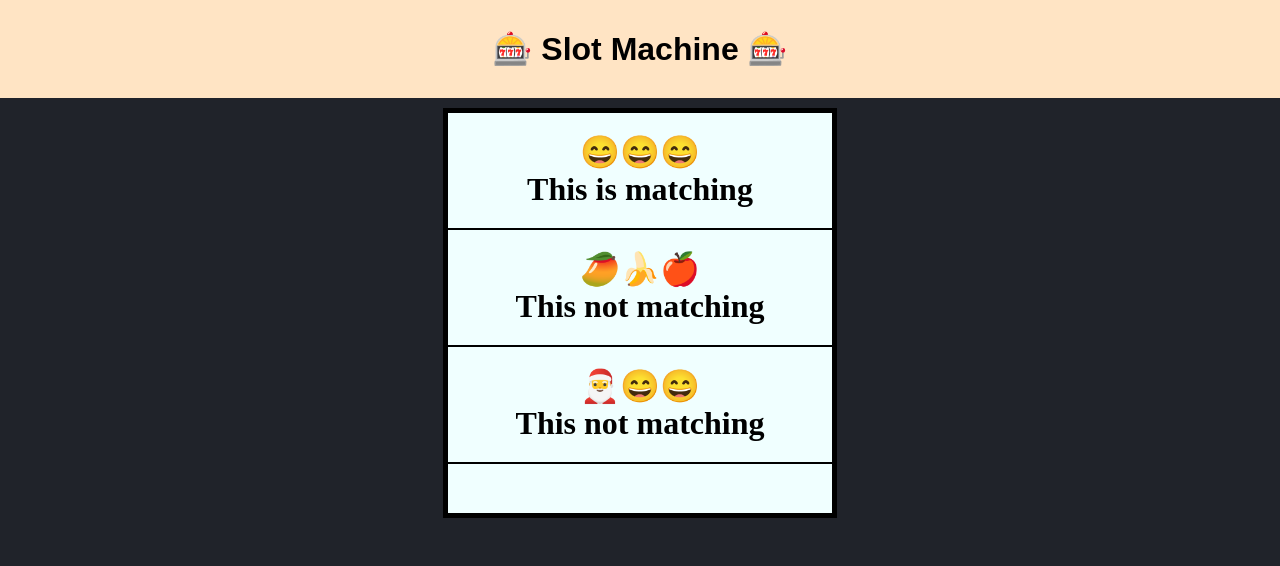
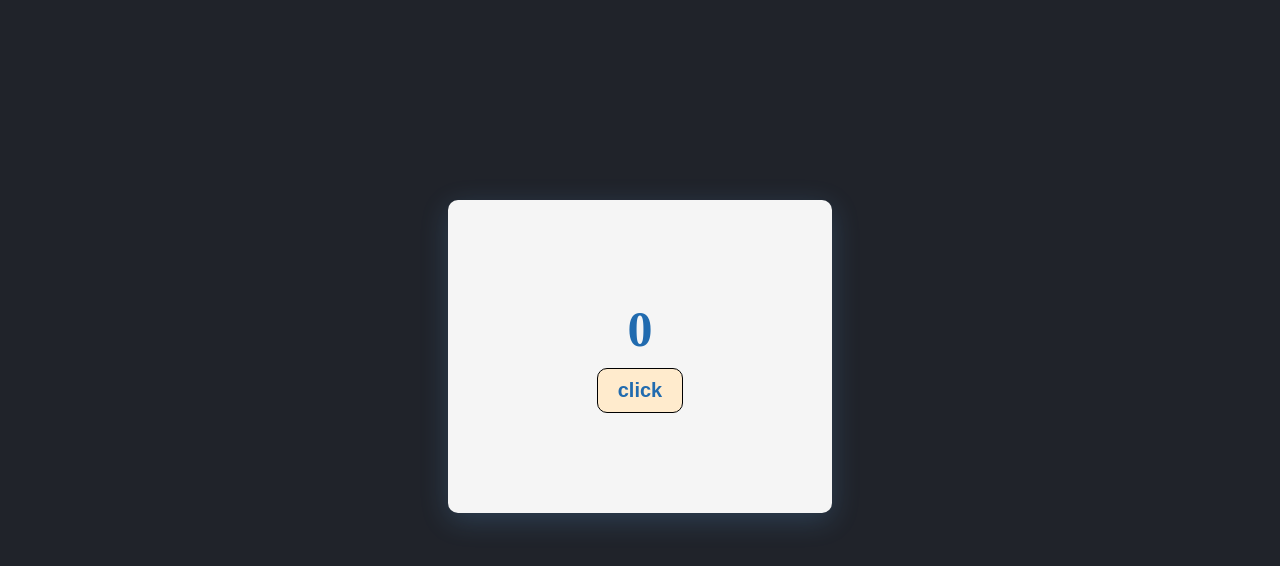
Before and after one commit to Dev-anuj/react_dailycommit, a React (Create React App) app: page / in a window 1280 px wide. Shown: the top 566 px of the page. Built offline with nearby package versions, Linux system fonts and the light colour scheme; a web font is replaced by a local one.

Commit message:
5th commit hook app

```diff
--- a/src/App.jsx
+++ b/src/App.jsx
@@ -14,6 +14,7 @@ import Slotmachine from './Slotmachine'
 import Match from './Match';
 
 import Notmatch from './Notmatch';
+import Hook from './Hook';
 
 // const type="Action";
 
@@ -36,7 +37,7 @@ function App(){
         {(type==="Action")? <Action />:<Thriller />}
         </div>
 
-       */ }
+
 
        <h1 className="headtitle">🎰 Slot Machine 🎰</h1>
        <div className="ekbox">
@@ -59,8 +60,12 @@ function App(){
        </div>
        </div>
 
+       */ }
+     <div className='hookdesign'>
+       <Hook
+       thing={0} />
 
-
+      </div>
 
 
 
--- /dev/null
+++ b/src/Hook.jsx
@@ -0,0 +1,31 @@
+import React, { useState } from 'react';
+import './index';
+
+
+
+const Hook =(props)=>{
+
+    const State=useState;
+
+    const[count,newvalueofcount]=useState(props.thing);
+
+    const Inc=()=>{
+        return(
+        newvalueofcount(count+1)
+        );
+
+    }
+
+
+    return(
+        <>
+        <div className="hookbox">
+        <h1 className="hooktext">{count}</h1>
+        <button className="hookbutton" onClick={Inc}>click</button>
+        </div>
+        </>
+    );
+
+
+}
+export default Hook;
--- a/src/index.css
+++ b/src/index.css
@@ -100,3 +100,39 @@ body{
   padding-bottom: 20px;
   border-bottom: 2px solid black;
 }
+
+.hookdesign{
+  margin: auto;
+  text-align: center;
+  margin-top: 200px;
+}
+.hookbutton{
+  background-color: blanchedalmond;
+  padding: 10px;
+  padding-left: 20px;
+  padding-right: 20px;
+  border-radius: 10px;
+  color: rgb(33, 107, 175);
+  font-size: 20px;
+  font-weight: bold;
+  margin-top: 10px;
+  border-style: none;
+  border: 1px solid black;
+}
+
+.hooktext{
+  color: rgb(33, 107, 175);
+  font-size: 50px;
+}
+.hookbox{
+  background-color: whitesmoke;
+  width: 30%;
+  margin: auto;
+  padding-top: 100px;
+  padding-bottom: 100px;
+  border-radius: 10px;
+  box-shadow: rgba(98, 181, 248, 0.2) 0px 7px 29px 0px;
+}
+.hookbox:hover{
+  box-shadow: rgba(98, 181, 248, 0.2) 0px 7px 29px 0px;
+}
```
